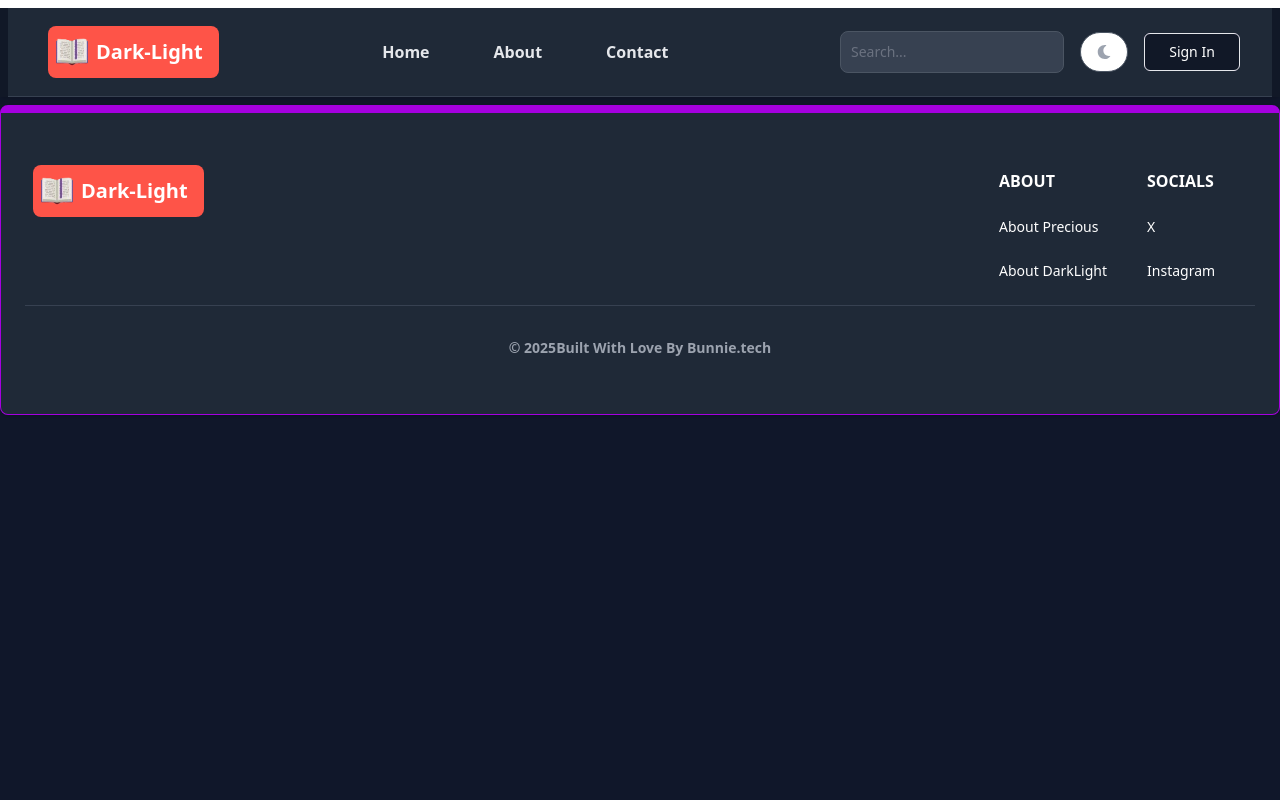
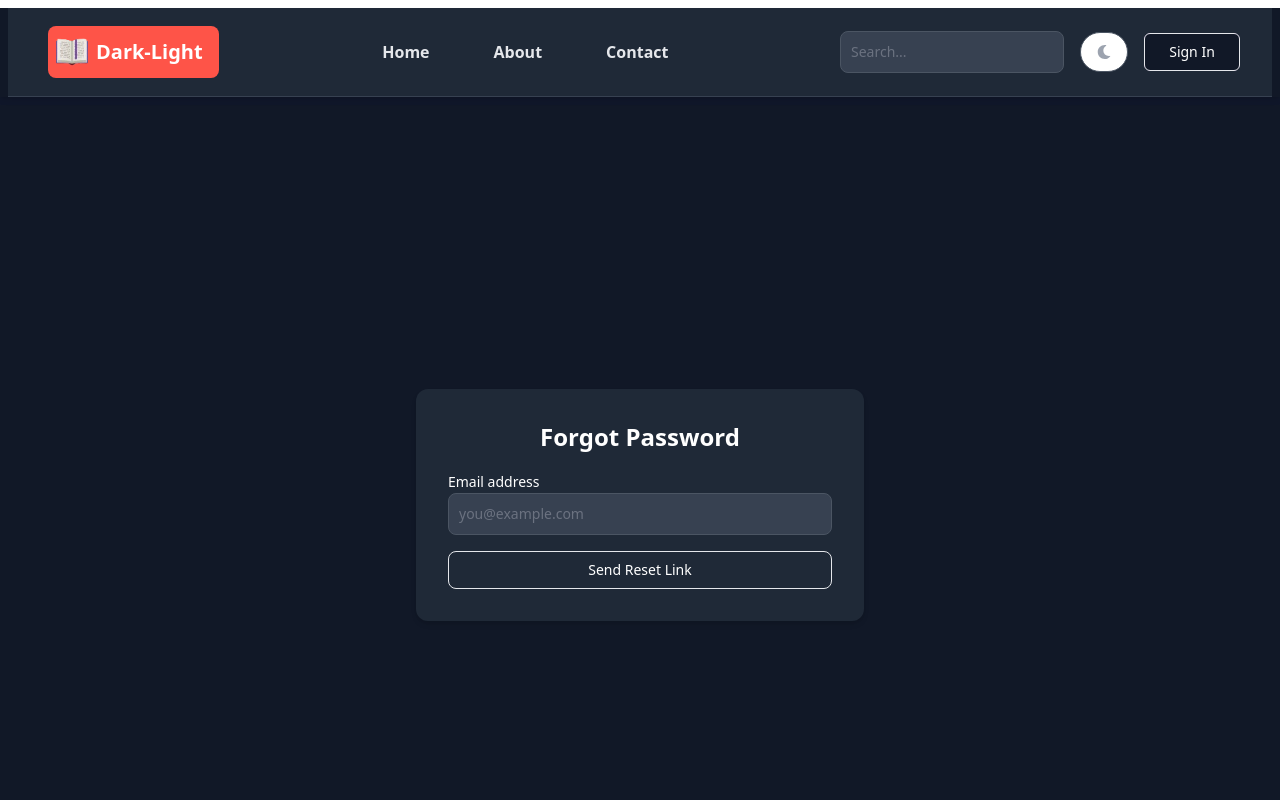
Before and after one commit to BenitaMichael/BookStore, a React (Vite) app in the folder client/: page /forgot-password in a window 1280 px wide. Shown: the top 800 px of the page. Built offline with nearby package versions, Linux system fonts and the light colour scheme; no server answers.

Commit message:
feat: attempting forgot password

```diff
--- a/client/src/App.jsx
+++ b/client/src/App.jsx
@@ -11,6 +11,7 @@ import SignUp from './Pages/SignUp'
 import UpdateStory from './Pages/UpdateStory'
 import CreateStory from './Pages/CreateStory'
 import StoryPage from './Pages/StoryPage'
+import ForgotPassword from './Pages/ForgotPassword'
 
 // COMPONENTS
 import Header from './Components/Header'
@@ -42,6 +43,7 @@ function App() {
           <Route path='/signUp' element = { <SignUp/> } />
           <Route path='/search' element={<Search />} />
           <Route path="/story/:storySlug" element={<StoryPage />} />
+          <Route path='/forgot-password' element = { <ForgotPassword/> } />
         </Routes>
       <FooterComponent/>
     </BrowserRouter>
--- /dev/null
+++ b/client/src/Pages/ForgotPassword.jsx
@@ -0,0 +1,66 @@
+import React, { useState } from 'react';
+import { Alert, Button, Label, Spinner, TextInput } from 'flowbite-react';
+
+const ForgotPassword = () => {
+  const [email, setEmail] = useState('');
+  const [submitting, setSubmitting] = useState(false);
+  const [message, setMessage] = useState(null);
+  const [error, setError] = useState(null);
+
+  const handleReset = async (e) => {
+    e.preventDefault();
+    setSubmitting(true);
+    setError(null);
+    setMessage(null);
+    try {
+      const res = await fetch('/api/auth/forgot-password', {
+        method: 'POST',
+        headers: { 'Content-Type': 'application/json' },
+        body: JSON.stringify({ email }),
+      });
+      const data = await res.json();
+      if (!res.ok) throw new Error(data.message || 'Something went wrong');
+      setMessage('Password reset link sent. Check your email.');
+    } catch (err) {
+      setError(err.message);
+    } finally {
+      setSubmitting(false);
+    }
+  };
+
+  return (
+    <div className="min-h-screen flex items-center justify-center bg-gray-50 dark:bg-gray-900 px-4">
+      <div className="w-full max-w-md bg-white dark:bg-gray-800 p-8 rounded-xl shadow-md">
+        <h2 className="text-2xl font-bold text-center mb-4 text-purple-700 dark:text-white">
+          Forgot Password
+        </h2>
+        <form className="space-y-4" onSubmit={handleReset}>
+          <div>
+            <Label value="Email address" />
+            <TextInput
+              type="email"
+              required
+              placeholder="you@example.com"
+              value={email}
+              onChange={(e) => setEmail(e.target.value)}
+            />
+          </div>
+          <Button type="submit" disabled={submitting} className="w-full">
+            {submitting ? (
+              <div className="flex items-center gap-2">
+                <Spinner size="sm" />
+                <span>Sending...</span>
+              </div>
+            ) : (
+              'Send Reset Link'
+            )}
+          </Button>
+        </form>
+        {message && <Alert color="success" className="mt-4">{message}</Alert>}
+        {error && <Alert color="failure" className="mt-4">{error}</Alert>}
+      </div>
+    </div>
+  );
+};
+
+export default ForgotPassword;
```
Also changed, not shown: client/src/Pages/SignIn.jsx (+7 -0 lines), 2 other files (tests, documents, lock files or other folders).
